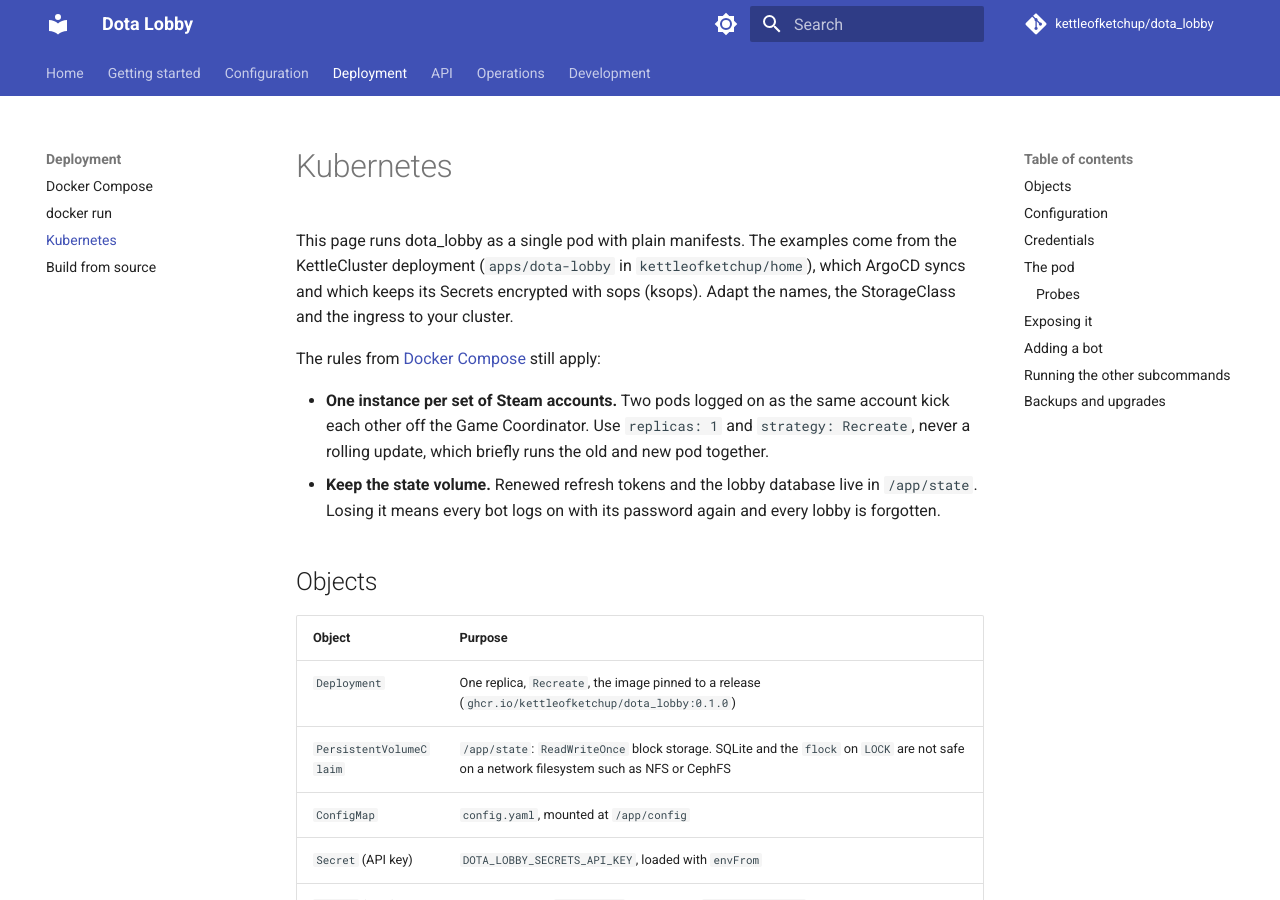
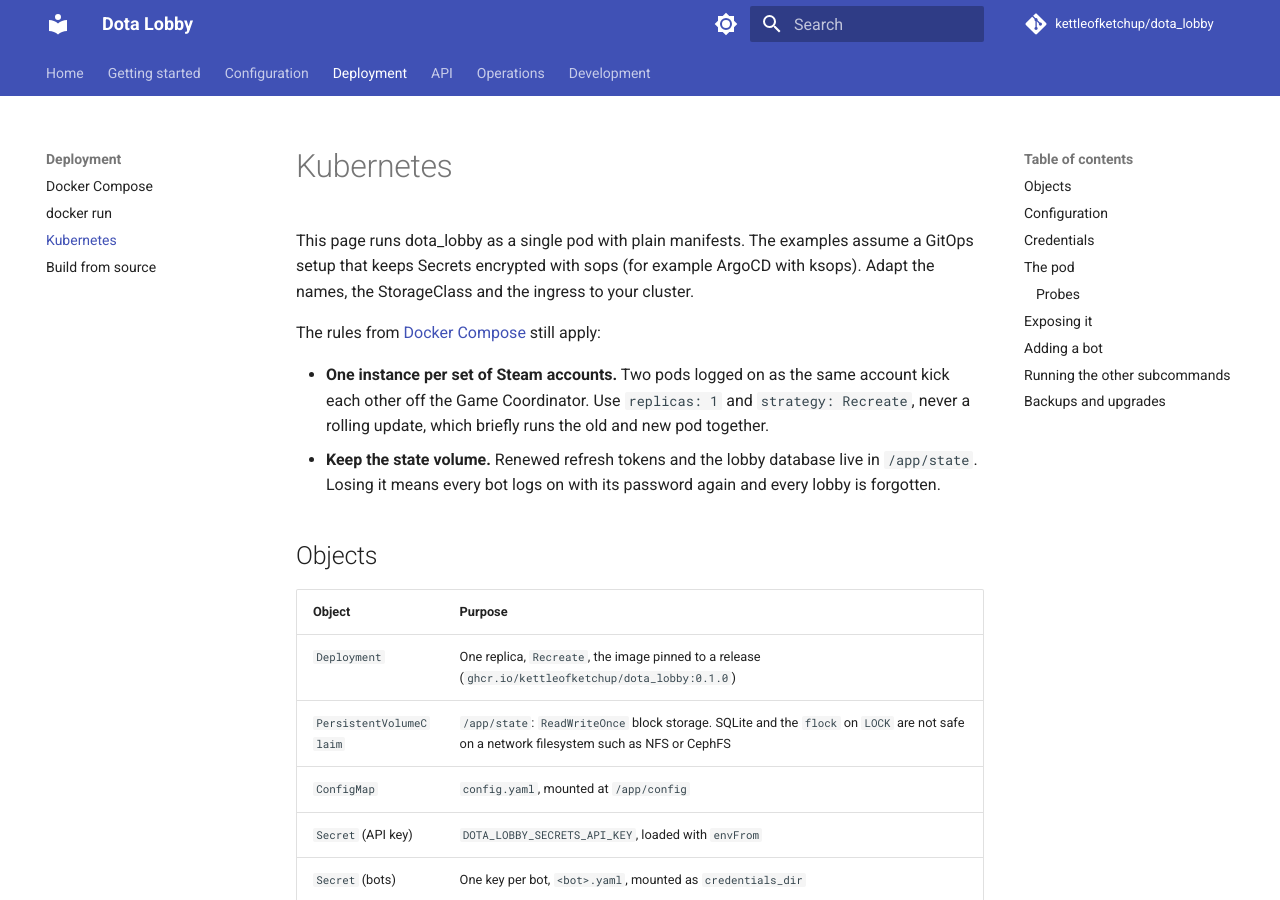
Before and after one commit to kettleofketchup/dota_lobby, an MkDocs documentation site: the page built from docs/deployment/kubernetes.md, in a window 1280 px wide and 900 px high. Built offline with MkDocs 1.6.1 and Material for MkDocs 9.7.7, drawn with Linux system fonts in a browser that asks for light colours; comment, search, counter and statistics services are not loaded; some of the changed text lies outside the part shown.

Commit message:
docs: keep the Kubernetes page deployment-neutral

````diff
--- a/docs/deployment/kubernetes.md
+++ b/docs/deployment/kubernetes.md
@@ -1,9 +1,8 @@
 # Kubernetes
 
-This page runs dota_lobby as a single pod with plain manifests. The examples come from the
-KettleCluster deployment (`apps/dota-lobby` in `kettleofketchup/home`), which ArgoCD syncs and
-which keeps its Secrets encrypted with sops (ksops). Adapt the names, the StorageClass and the
-ingress to your cluster.
+This page runs dota_lobby as a single pod with plain manifests. The examples assume a GitOps
+setup that keeps Secrets encrypted with sops (for example ArgoCD with ksops). Adapt the names,
+the StorageClass and the ingress to your cluster.
 
 The rules from [Docker Compose](docker-compose.md) still apply:
 
@@ -71,11 +70,11 @@ credentials into the manifest as `stringData["<bot>.yaml"]`, still encrypted, ke
 bots already in it:
 
 ```bash
-just secrets k8s-secret draftforge1 ~/KettleCluster/home/apps/dota-lobby/dota-lobby-bots.enc.yaml
+just secrets k8s-secret draftforge1 ../cluster/apps/dota-lobby/dota-lobby-bots.enc.yaml
 ```
 
-The target file must already exist as an encrypted `kind: Secret`; on KettleCluster,
-`just sops::new dota-lobby dota-lobby-bots` creates one. Only `STEAM_USER`, `STEAM_PASS`,
+The target file must already exist as an encrypted `kind: Secret`, created with your
+cluster repository's own sops rules. Only `STEAM_USER`, `STEAM_PASS`,
 `STEAM_SHARED_SECRET` and `STEAM_REFRESH_TOKEN` are copied.
 
 The API key goes in a second Secret, read through the environment:
@@ -90,8 +89,9 @@ Generate it with `openssl rand -hex 32` and give the same value to the client (D
 `DOTA_LOBBY_API_KEY`).
 
 Restart the pod after changing either Secret: `envFrom` and the configuration are read at
-start. KettleCluster restarts the pod through
-Reloader (`secret.reloader.stakater.com/reload: dota-lobby-api,dota-lobby-bots`).
+start. With [Reloader](https://github.com/stakater/Reloader), annotate the Deployment with
+`secret.reloader.stakater.com/reload: dota-lobby-api,dota-lobby-bots` to restart it
+automatically.
 
 ## The pod
 
@@ -149,8 +149,8 @@ readinessProbe:
 `/v1` needs the API key; the health endpoints are open. If the client is outside the cluster,
 put the Service behind your ingress and also restrict who can reach it.
 
-KettleCluster publishes `dota-lobby.home.kettle.sh` through a Cloudflare tunnel without
-forward-auth, and Traefik allows only the DraftForge server's address:
+For example, published through a tunnel with no SSO in front of it, Traefik can allow only
+the client's address:
 
 ```yaml
 apiVersion: traefik.io/v1alpha1
````
Also changed, not shown: other parts of docs/deployment/kubernetes.md (+1 -1 lines).
